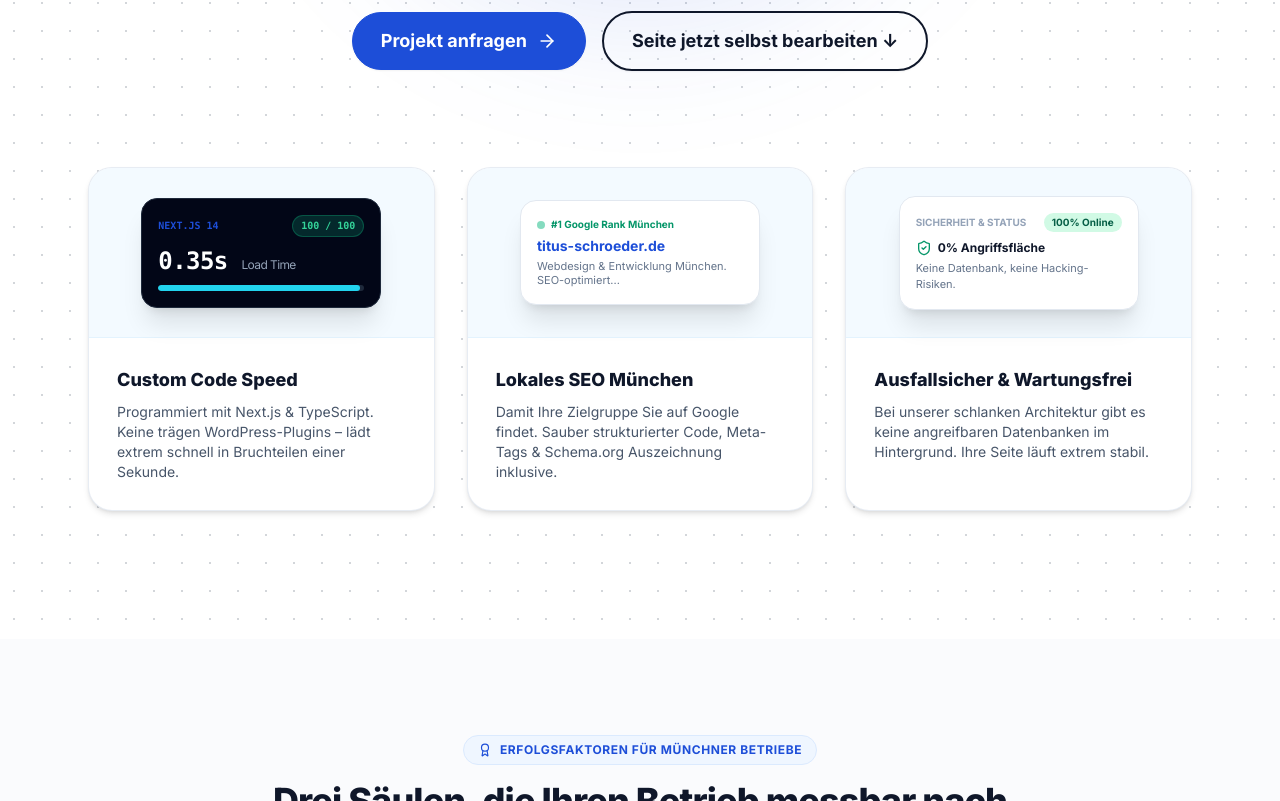
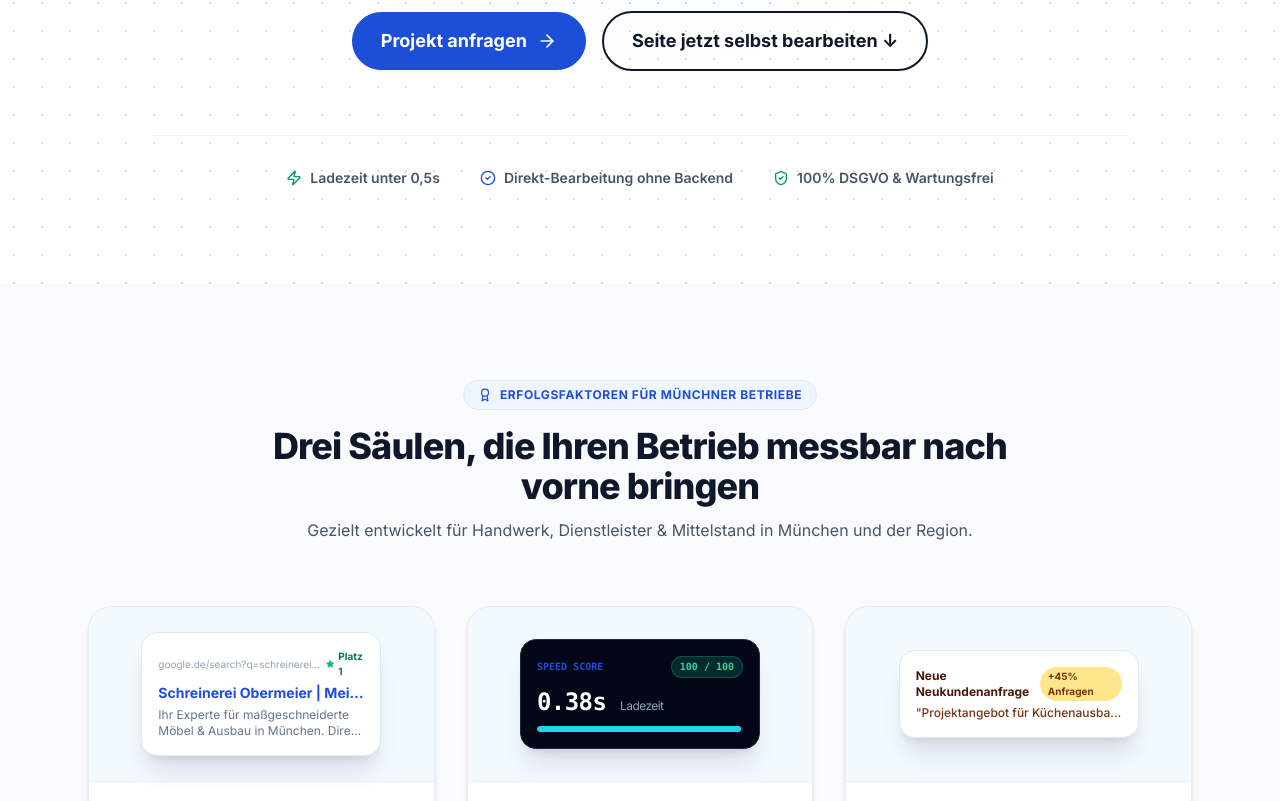
Before and after one commit to TitusSchroeder/titus-schroeder-web, a Next.js app: page / in a window 1280 px wide. Shown: the part 599-1400 px from the top of the page. Built offline with nearby package versions, Linux system fonts and the light colour scheme.

Commit message:
Combine duplicate feature card grids into one single high-impact Features section

```diff
--- a/src/components/sections/Features.tsx
+++ b/src/components/sections/Features.tsx
@@ -2,7 +2,7 @@
 
 import React from "react";
 import { motion } from "framer-motion";
-import { Search, Zap, TrendingUp, Star, Award, CheckCircle2, ShieldCheck, ArrowUpRight } from "lucide-react";
+import { Search, Zap, TrendingUp, Star, Award, CheckCircle2, ArrowUpRight } from "lucide-react";
 
 export const Features: React.FC = () => {
   const containerVariants = {
@@ -28,9 +28,12 @@ export const Features: React.FC = () => {
             <Award className="w-3.5 h-3.5" />
             <span>Erfolgsfaktoren für Münchner Betriebe</span>
           </div>
-          <h2 className="text-3xl sm:text-4xl font-extrabold text-brand-navy tracking-tight">
+          <h2 className="text-3xl sm:text-4xl font-extrabold text-brand-navy tracking-tight mb-3">
             Drei Säulen, die Ihren Betrieb messbar nach vorne bringen
           </h2>
+          <p className="text-slate-600 text-base max-w-2xl mx-auto">
+            Gezielt entwickelt für Handwerk, Dienstleister & Mittelstand in München und der Region.
+          </p>
         </div>
 
         <motion.div
@@ -44,7 +47,7 @@ export const Features: React.FC = () => {
           <motion.div variants={itemVariants}>
             <div className="rounded-3xl bg-white border border-slate-200/80 shadow-md hover:shadow-xl transition-all overflow-hidden flex flex-col h-full">
               {/* Top Light Blue Graphic Box */}
-              <div className="bg-sky-50/80 p-6 flex items-center justify-center border-b border-sky-100/80 min-h-[170px]">
+              <div className="bg-sky-50/80 p-6 flex items-center justify-center border-b border-sky-100/80 min-h-[175px]">
                 <div className="w-full max-w-[240px] bg-white rounded-2xl p-4 shadow-xl border border-slate-200 font-sans">
                   <div className="flex items-center justify-between text-[10px] text-slate-400 mb-1">
                     <span className="truncate">google.de/search?q=schreinerei+muenchen</span>
@@ -79,7 +82,7 @@ export const Features: React.FC = () => {
           <motion.div variants={itemVariants}>
             <div className="rounded-3xl bg-white border border-slate-200/80 shadow-md hover:shadow-xl transition-all overflow-hidden flex flex-col h-full">
               {/* Top Light Blue Graphic Box */}
-              <div className="bg-sky-50/80 p-6 flex items-center justify-center border-b border-sky-100/80 min-h-[170px]">
+              <div className="bg-sky-50/80 p-6 flex items-center justify-center border-b border-sky-100/80 min-h-[175px]">
                 <div className="w-full max-w-[240px] bg-slate-950 text-white rounded-2xl p-4 shadow-xl border border-slate-800 font-mono text-xs">
                   <div className="flex items-center justify-between text-[10px] text-slate-400 mb-2">
                     <span className="font-bold text-brand-blue">SPEED SCORE</span>
@@ -112,7 +115,7 @@ export const Features: React.FC = () => {
           <motion.div variants={itemVariants}>
             <div className="rounded-3xl bg-white border border-slate-200/80 shadow-md hover:shadow-xl transition-all overflow-hidden flex flex-col h-full">
               {/* Top Light Blue Graphic Box */}
-              <div className="bg-sky-50/80 p-6 flex items-center justify-center border-b border-sky-100/80 min-h-[170px]">
+              <div className="bg-sky-50/80 p-6 flex items-center justify-center border-b border-sky-100/80 min-h-[175px]">
                 <div className="w-full max-w-[240px] bg-white rounded-2xl p-4 shadow-xl border border-slate-200 text-left">
                   <div className="flex items-center justify-between mb-1">
                     <span className="text-xs font-bold text-amber-950">Neue Neukundenanfrage</span>
--- a/src/components/sections/Hero.tsx
+++ b/src/components/sections/Hero.tsx
@@ -2,7 +2,7 @@
 
 import React from "react";
 import { motion, useScroll, useTransform } from "framer-motion";
-import { ArrowRight, Sparkles, Zap, Star, ShieldCheck } from "lucide-react";
+import { ArrowRight, Sparkles, CheckCircle2, ShieldCheck, Zap } from "lucide-react";
 import content from "@/data/content.json";
 import { Button } from "@/components/ui/Button";
 
@@ -12,14 +12,14 @@ export const Hero: React.FC = () => {
   const opacity = useTransform(scrollY, [0, 300], [1, 0.5]);
 
   return (
-    <section className="relative min-h-[90vh] pt-32 pb-24 md:pt-40 md:pb-32 flex flex-col justify-center items-center text-center overflow-hidden bg-white">
+    <section className="relative min-h-[85vh] pt-32 pb-20 md:pt-40 md:pb-24 flex flex-col justify-center items-center text-center overflow-hidden bg-white">
       {/* Subtle Background Mesh Grid */}
       <motion.div
         style={{ y: yBg, opacity }}
         className="absolute inset-0 pointer-events-none z-0"
       >
         <div
-          className="w-full h-full opacity-[0.18]"
+          className="w-full h-full opacity-[0.15]"
           style={{
             backgroundImage: `radial-gradient(#0A192F 1.2px, transparent 1.2px)`,
             backgroundSize: "28px 28px",
@@ -29,7 +29,7 @@ export const Hero: React.FC = () => {
         <div className="absolute top-1/4 left-1/2 -translate-x-1/2 -translate-y-1/2 w-[650px] h-[650px] bg-brand-blue/10 rounded-full blur-3xl pointer-events-none" />
       </motion.div>
 
-      <div className="container mx-auto px-4 sm:px-6 relative z-10 max-w-6xl">
+      <div className="container mx-auto px-4 sm:px-6 relative z-10 max-w-5xl">
         {/* Sub-Badge */}
         <motion.div
           initial={{ opacity: 0, y: 20 }}
@@ -70,7 +70,7 @@ export const Hero: React.FC = () => {
           initial={{ opacity: 0, y: 20 }}
           animate={{ opacity: 1, y: 0 }}
           transition={{ duration: 0.6, delay: 0.3 }}
-          className="flex flex-col sm:flex-row items-center justify-center gap-4"
+          className="flex flex-col sm:flex-row items-center justify-center gap-4 mb-16"
         >
           <a href="#kontakt" className="w-full sm:w-auto">
             <Button variant="primary" size="lg" className="w-full sm:w-auto gap-2.5 font-bold shadow-glow group">
@@ -86,96 +86,26 @@ export const Hero: React.FC = () => {
           </a>
         </motion.div>
 
-        {/* GRAPHIC FEATURE CARDS BELOW HERO (Matching Screenshot Design) */}
+        {/* Trust Factors Row (Sleek & Clean) */}
         <motion.div
-          initial={{ opacity: 0, y: 30 }}
+          initial={{ opacity: 0, y: 20 }}
           animate={{ opacity: 1, y: 0 }}
-          transition={{ duration: 0.7, delay: 0.4 }}
-          className="mt-20 sm:mt-24 grid grid-cols-1 md:grid-cols-3 gap-8 text-left"
+          transition={{ duration: 0.6, delay: 0.4 }}
+          className="flex flex-wrap items-center justify-center gap-6 sm:gap-10 text-xs sm:text-sm font-semibold text-slate-600 border-t border-slate-100 pt-8"
         >
-          {/* Card 1: Custom Code Speed */}
-          <div className="rounded-3xl bg-white border border-slate-200/80 shadow-md hover:shadow-xl transition-all overflow-hidden flex flex-col">
-            {/* Top Light Blue Graphic Box */}
-            <div className="bg-sky-50/80 p-6 flex items-center justify-center border-b border-sky-100/80 min-h-[170px]">
-              <div className="w-full max-w-[240px] bg-slate-950 text-white rounded-2xl p-4 shadow-xl border border-slate-800 font-mono text-xs">
-                <div className="flex items-center justify-between text-[10px] text-slate-400 mb-2">
-                  <span className="font-bold text-brand-blue">NEXT.JS 14</span>
-                  <span className="bg-emerald-500/20 text-emerald-400 border border-emerald-500/30 px-2 py-0.5 rounded-full font-bold">100 / 100</span>
-                </div>
-                <div className="text-2xl font-black text-white mb-2 tracking-tight">
-                  0.35s <span className="text-xs font-sans text-slate-400 font-normal">Load Time</span>
-                </div>
-                <div className="w-full h-1.5 bg-slate-800 rounded-full overflow-hidden">
-                  <div className="h-full bg-cyan-400 rounded-full w-[98%]" />
-                </div>
-              </div>
-            </div>
-            {/* Card Content */}
-            <div className="p-6 sm:p-7 flex flex-col justify-between flex-grow">
-              <div>
-                <h4 className="text-lg font-extrabold text-brand-navy mb-2">Custom Code Speed</h4>
-                <p className="text-slate-600 text-xs sm:text-sm leading-relaxed">
-                  Programmiert mit Next.js & TypeScript. Keine trägen WordPress-Plugins – lädt extrem schnell in Bruchteilen einer Sekunde.
-                </p>
-              </div>
-            </div>
+          <div className="flex items-center gap-2">
+            <Zap className="w-4 h-4 text-emerald-600" />
+            <span>Ladezeit unter 0,5s</span>
           </div>
 
-          {/* Card 2: Lokales SEO München */}
-          <div className="rounded-3xl bg-white border border-slate-200/80 shadow-md hover:shadow-xl transition-all overflow-hidden flex flex-col">
-            {/* Top Light Blue Graphic Box */}
-            <div className="bg-sky-50/80 p-6 flex items-center justify-center border-b border-sky-100/80 min-h-[170px]">
-              <div className="w-full max-w-[240px] bg-white rounded-2xl p-4 shadow-xl border border-slate-200 text-left font-sans">
-                <div className="flex items-center gap-1.5 text-[10px] font-bold text-emerald-600 mb-1">
-                  <span className="w-2 h-2 rounded-full bg-emerald-500 animate-pulse" />
-                  <span>#1 Google Rank München</span>
-                </div>
-                <div className="text-sm font-bold text-blue-700 truncate">titus-schroeder.de</div>
-                <div className="text-[11px] text-slate-500 mt-1 line-clamp-2 leading-tight">
-                  Webdesign & Entwicklung München. SEO-optimiert...
-                </div>
-              </div>
-            </div>
-            {/* Card Content */}
-            <div className="p-6 sm:p-7 flex flex-col justify-between flex-grow">
-              <div>
-                <h4 className="text-lg font-extrabold text-brand-navy mb-2">Lokales SEO München</h4>
-                <p className="text-slate-600 text-xs sm:text-sm leading-relaxed">
-                  Damit Ihre Zielgruppe Sie auf Google findet. Sauber strukturierter Code, Meta-Tags & Schema.org Auszeichnung inklusive.
-                </p>
-              </div>
-            </div>
+          <div className="flex items-center gap-2">
+            <CheckCircle2 className="w-4 h-4 text-brand-blue" />
+            <span>Direkt-Bearbeitung ohne Backend</span>
           </div>
 
-          {/* Card 3: 100% Ausfallsicher & Wartungsfrei */}
-          <div className="rounded-3xl bg-white border border-slate-200/80 shadow-md hover:shadow-xl transition-all overflow-hidden flex flex-col">
-            {/* Top Light Blue Graphic Box */}
-            <div className="bg-sky-50/80 p-6 flex items-center justify-center border-b border-sky-100/80 min-h-[170px]">
-              <div className="w-full max-w-[240px] bg-white rounded-2xl p-4 shadow-xl border border-slate-200 text-left">
-                <div className="flex items-center justify-between mb-2">
-                  <span className="text-[10px] font-bold text-slate-400 uppercase">Sicherheit & Status</span>
-                  <span className="bg-emerald-100 text-emerald-800 text-[10px] font-bold px-2 py-0.5 rounded-full">
-                    100% Online
-                  </span>
-                </div>
-                <div className="text-xs font-bold text-brand-navy flex items-center gap-1.5">
-                  <ShieldCheck className="w-4 h-4 text-emerald-600" />
-                  <span>0% Angriffsfläche</span>
-                </div>
-                <div className="text-[11px] text-slate-500 mt-1">
-                  Keine Datenbank, keine Hacking-Risiken.
-                </div>
-              </div>
-            </div>
-            {/* Card Content */}
-            <div className="p-6 sm:p-7 flex flex-col justify-between flex-grow">
-              <div>
-                <h4 className="text-lg font-extrabold text-brand-navy mb-2">Ausfallsicher & Wartungsfrei</h4>
-                <p className="text-slate-600 text-xs sm:text-sm leading-relaxed">
-                  Bei unserer schlanken Architektur gibt es keine angreifbaren Datenbanken im Hintergrund. Ihre Seite läuft extrem stabil.
-                </p>
-              </div>
-            </div>
+          <div className="flex items-center gap-2">
+            <ShieldCheck className="w-4 h-4 text-emerald-600" />
+            <span>100% DSGVO & Wartungsfrei</span>
           </div>
         </motion.div>
       </div>
```
